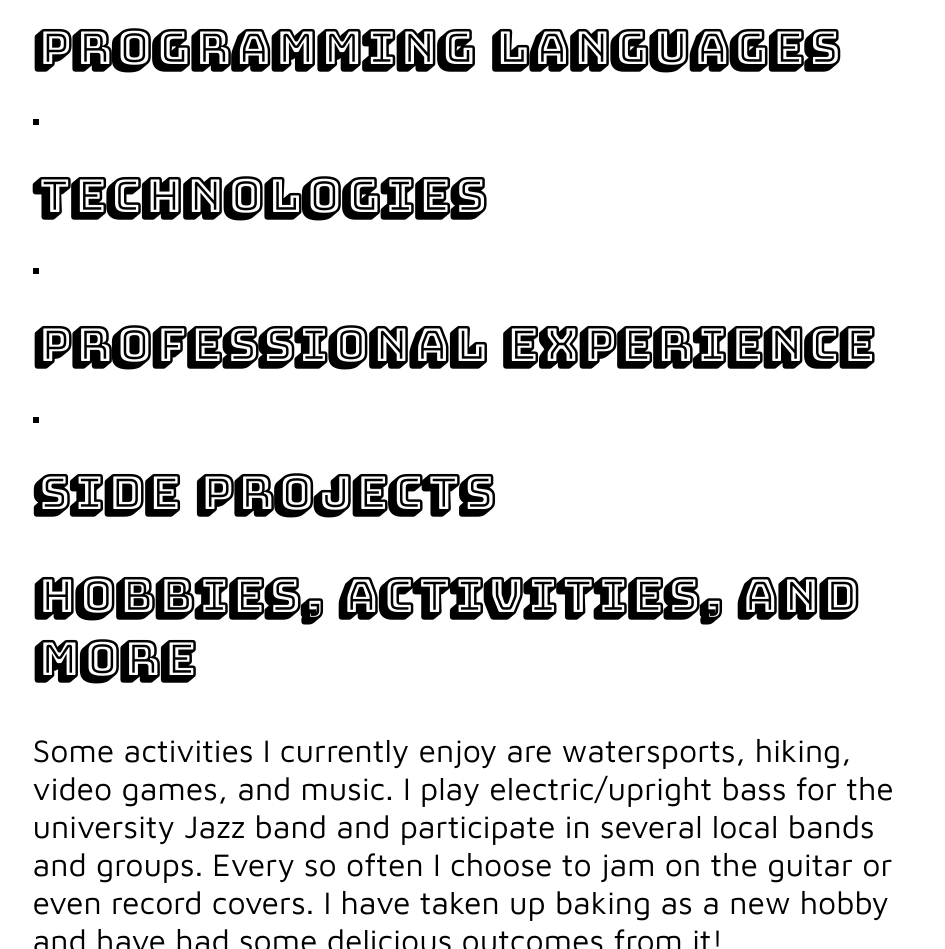
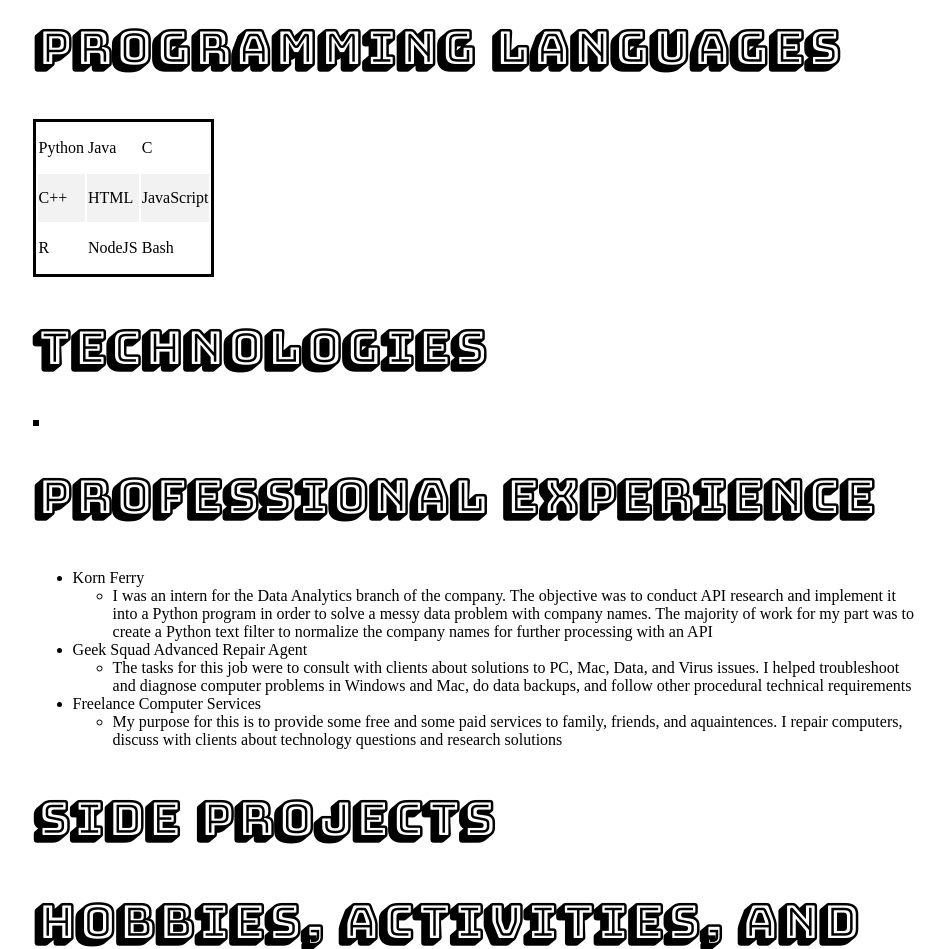
Before and after one commit to twrobes/twrobes.github.io, a plain HTML site: page aboutme.html in a window 1280 px wide. Shown: the part 1220-2169 px from the top of the page, without its empty margins (165-1110 px from the left). Drawn offline with Linux system fonts and the light colour scheme; a web font is replaced by a local one.

Commit message:
Add files via upload

```diff
--- a/aboutme.html
+++ b/aboutme.html
@@ -51,7 +51,21 @@ p
 
 		<h2><b>Programming Languages</b></h2>
 		<table>
-
+			<tr>
+				<td>Python</td>
+				<td>Java</td>
+				<td>C</td>
+			</tr>
+			<tr>
+				<td>C++</td>
+				<td>HTML</td>
+				<td>JavaScript</td>
+			</tr>
+			<tr>
+				<td>R</td>
+				<td>NodeJS</td>
+				<td>Bash</td>
+			</tr>
 		</table>
 
 		<h2><b>Technologies</b></h2>
@@ -60,9 +74,27 @@ p
 		</table>
 
 		<h2><b>Professional Experience</b></h2>
-		<table>
+		<ul>
+			<li>Korn Ferry</li>
+				<ul>
+					<li>I was an intern for the Data Analytics branch of the company. The objective was to conduct API research and implement
+					it into a Python program in order to solve a messy data problem with company names. The majority of work for my part was
+					to create a Python text filter to normalize the company names for further processing with an API</li>
+				</ul>
 
-		</table>
+			<li>Geek Squad Advanced Repair Agent</li>
+				<ul>
+					<li>The tasks for this job were to consult with clients about solutions to PC, Mac, Data, and Virus issues. I helped
+					troubleshoot and diagnose computer problems in Windows and Mac, do data backups, and follow other procedural technical
+					requirements</li>
+				</ul>
+
+			<li>Freelance Computer Services</li>
+				<ul>
+					<li>My purpose for this is to provide some free and some paid services to family, friends, and aquaintences.
+					I repair computers, discuss with clients about technology questions and research solutions</li>
+				</ul>
+		</ul>
 
 		<h2><b>Side Projects</b></h2>
 		<ul>
```
